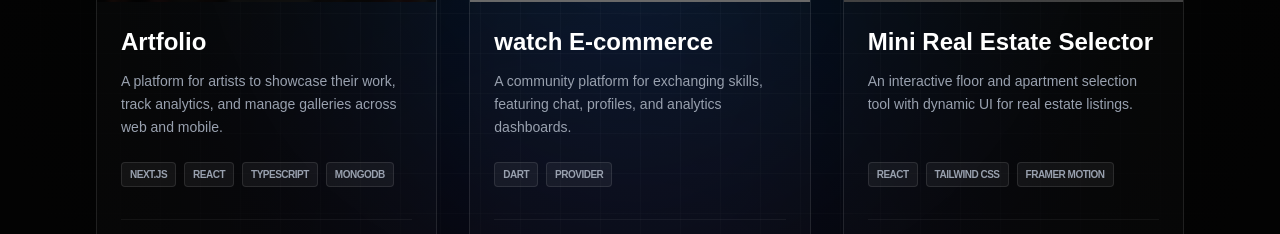
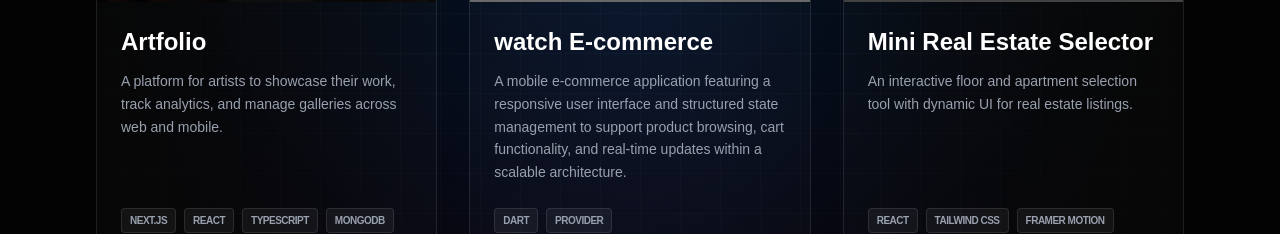
Before and after one commit to nerokome/Neroworld, a Next.js app: page /pages/projects in a window 1280 px wide. Shown: the part 507-741 px from the top of the page. Built offline with nearby package versions, Linux system fonts and the light colour scheme; grey boxes are pictures that could not be loaded.

Commit message:
update the portfolio

```diff
--- a/app/page.tsx
+++ b/app/page.tsx
@@ -101,7 +101,7 @@
             className="mt-8"
           >
             <a
-             href="https://drive.google.com/file/d/1CIFVhet9BXzypocQ4JsYJuw_AWC-MhED/view?usp=drive_link"
+             href="https://drive.google.com/file/d/1NHFKHCwgJ2v9g9Cds7_e0w4bHyumpAym/view?usp=sharing"
               target="_blank"
               rel="noopener noreferrer"
               className="group relative flex items-center gap-4 px-6 py-4 rounded-2xl bg-white/5 border border-white/10 backdrop-blur-md hover:bg-blue-500/20 transition-all duration-300 cursor-pointer"
--- a/app/pages/projects/page.tsx
+++ b/app/pages/projects/page.tsx
@@ -15,7 +15,7 @@
   },
   {
     name: "watch E-commerce",
-    description: "A community platform for exchanging skills, featuring chat, profiles, and analytics dashboards.",
+    description: "A mobile e-commerce application featuring a responsive user interface and structured state management to support product browsing, cart functionality, and real-time updates within a scalable architecture.",
     technologies: ["Dart", "Provider", ],
     image: "/cartier.png",
     github: "https://github.com/nerokome/nerogit.git",
```
